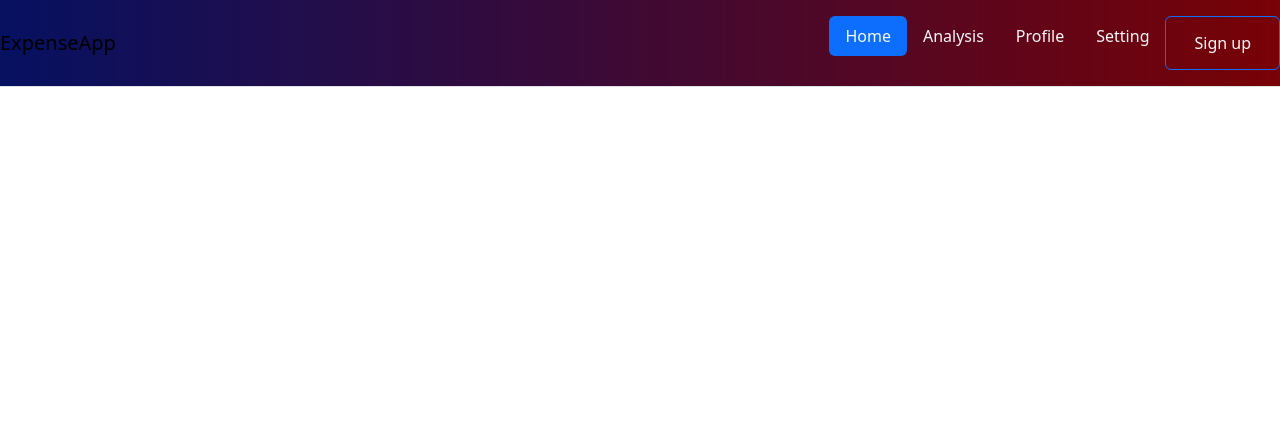
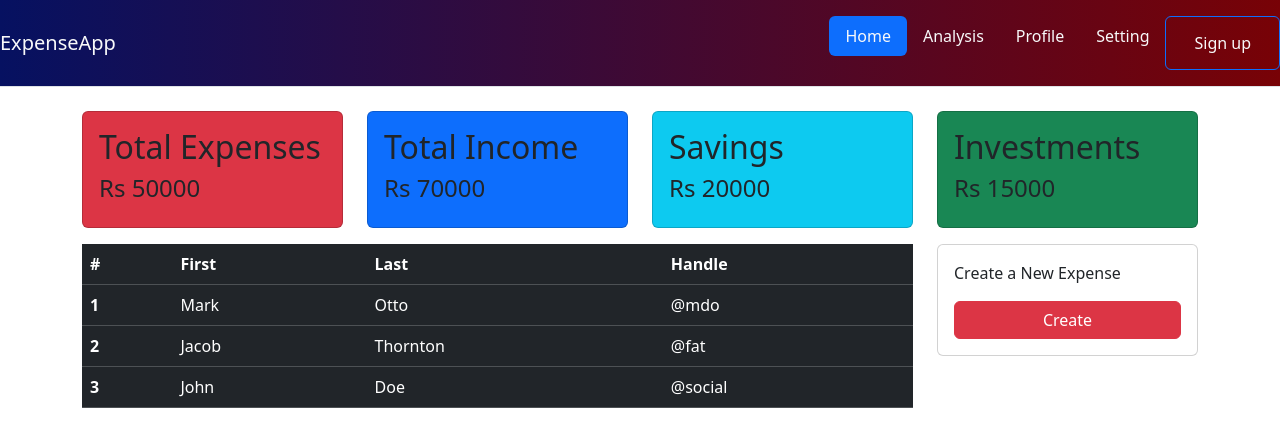
Before and after one commit to ZataraHere/Login-and-Registration-using-Flask, a Flask app: page /home in a window 1280 px wide. Shown: the top 447 px of the page. Run offline with Flask 3, Linux system fonts and the light colour scheme.

Commit message:
Login and registration using Flask

```diff
--- a/main.py
+++ b/main.py
@@ -1,4 +1,4 @@
-from flask import Flask, render_template
+from flask import Flask, render_template, request
 
 app = Flask(__name__)
 
@@ -14,5 +14,11 @@ def register():
 def home():
     return render_template('home.html')
 
+@app.route('/login_validation', methods = ['POST'])
+def login_validation():
+    email = request.form.get("email")
+    password = request.form.get("password")
+    return  email, password
+
 if __name__ == "__main__":
     app.run(debug=True)
--- a/templates/home.html
+++ b/templates/home.html
@@ -11,7 +11,7 @@
 
     <body >
       <div class=" bg-nav text-light d-flex flex-wrap justify-content-center py-3 mb-4 border-bottom">
-        <h5 class="d-flex align-items-center mb-3 mb-md-0 me-md-auto link-body-emphasis ">ExpenseApp</h5>
+        <h5 class= " text-light d-flex align-items-center mb-3 mb-md-0 me-md-auto link-body-emphasis ">ExpenseApp</h5>
         <ul class="nav nav-pills">
           <li class="nav-item"><a href="#" class="text-light nav-link active" aria-current="page">Home</a>
           </li> <li class="nav-item"><a href="#" class="text-light nav-link">Analysis</a></li>
@@ -20,7 +20,99 @@
           <li class="btn btn-outline-primary"><a href="#" class="text-light nav-link">Sign up</a></li>
         </ul>
       </div>
-    </body>
+
+
+
+        <div class="container mt-4">
+          <div class="row">
+            <div class="col-md-3">
+              <div class="card bg-danger">
+                <div class="card-body">
+                  <h2>Total Expenses</h2>
+                  <h4>Rs 50000</h4>
+                </div>
+              </div>
+            </div>
+
+            <div class="col-md-3">
+              <div class="card bg-primary">
+                <div class="card-body">
+                  <h2>Total Income</h2>
+                  <h4>Rs 70000</h4>
+                </div>
+              </div>
+            </div>
+
+            <div class="col-md-3">
+              <div class="card bg-info">
+                <div class="card-body">
+                  <h2>Savings</h2>
+                  <h4>Rs 20000</h4>
+                </div>
+              </div>
+            </div>
+
+            <div class="col-md-3">
+              <div class="card bg-success">
+                <div class="card-body">
+                  <h2>Investments</h2>
+                  <h4>Rs 15000</h4>
+                </div>
+              </div>
+            </div>
+          </div>
+
+
+
+        <div class="row mt-3">
+          <div class="col-md-9">
+            <table class="table table-dark">
+                  <thead>
+                    <tr>
+                      <th scope="col">#</th>
+                      <th scope="col">First</th>
+                      <th scope="col">Last</th>
+                      <th scope="col">Handle</th>
+                    </tr>
+                  </thead>
+                  <tbody>
+                    <tr>
+                      <th scope="row">1</th>
+                      <td>Mark</td>
+                      <td>Otto</td>
+                      <td>@mdo</td>
+                    </tr>
+                    <tr>
+                      <th scope="row">2</th>
+                      <td>Jacob</td>
+                      <td>Thornton</td>
+                      <td>@fat</td>
+                    </tr>
+                    <tr>
+                      <th scope="row">3</th>
+                      <td>John</td>
+                      <td>Doe</td>
+                      <td>@social</td>
+                    </tr>
+                  </tbody>
+                </table>
+            </div>
+
+              <div class="col-md-3">
+                <div class="card">
+                  <div class="card-body">
+                    <p> Create a New Expense</p>
+                    <button class="btn btn-danger w-100  btn-block"> Create</button>
+                  </div>
+                </div>
+              </div>
+
+
+        </div>
+    </div>
+</div>
+     </body>
+
 
 
     <script src="https://cdn.jsdelivr.net/npm/@popperjs/core@2.11.8/dist/umd/popper.min.js" integrity="sha384-I7E8VVD/ismYTF4hNIPjVp/Zjvgyol6VFvRkX/vR+Vc4jQkC+hVqc2pM8ODewa9r" crossorigin="anonymous"></script>
--- a/templates/login.html
+++ b/templates/login.html
@@ -21,11 +21,11 @@
         <div class="col-md-4">
           <div class="card mt-100">
             <div class="card-body">
-              <form class="form">
+              <form class="form" method="post" action="/login_validation" >
                 <label>Email</label><br>
-                <input type="email" class="form-control"><br>
+                <input type="email" class="form-control" name="email"><br>
                 <label>Password</label><br>
-                <input type="password" class="form-control"><br><br>
+                <input type="password" class="form-control" name="password"><br><br>
                 <input type="submit" class="btn btn-primary w-100 btn-lg" value="Login">
               </form>
 
```
